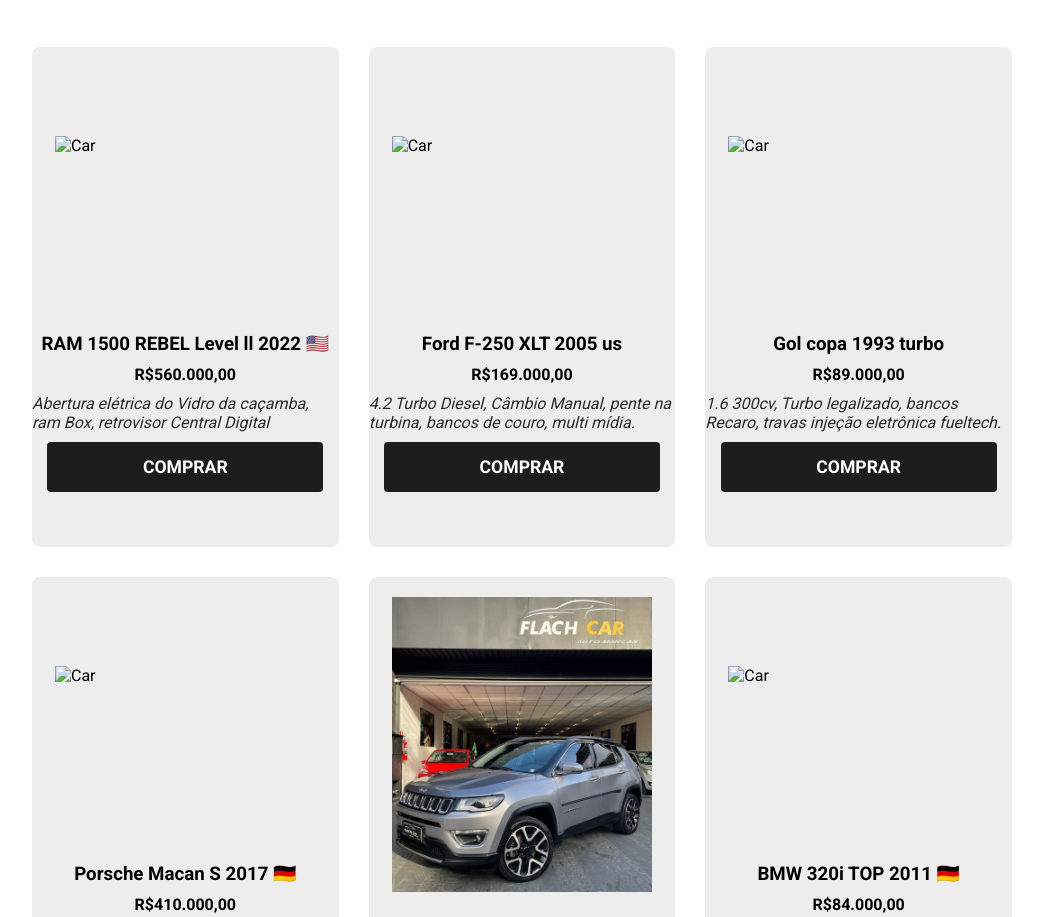
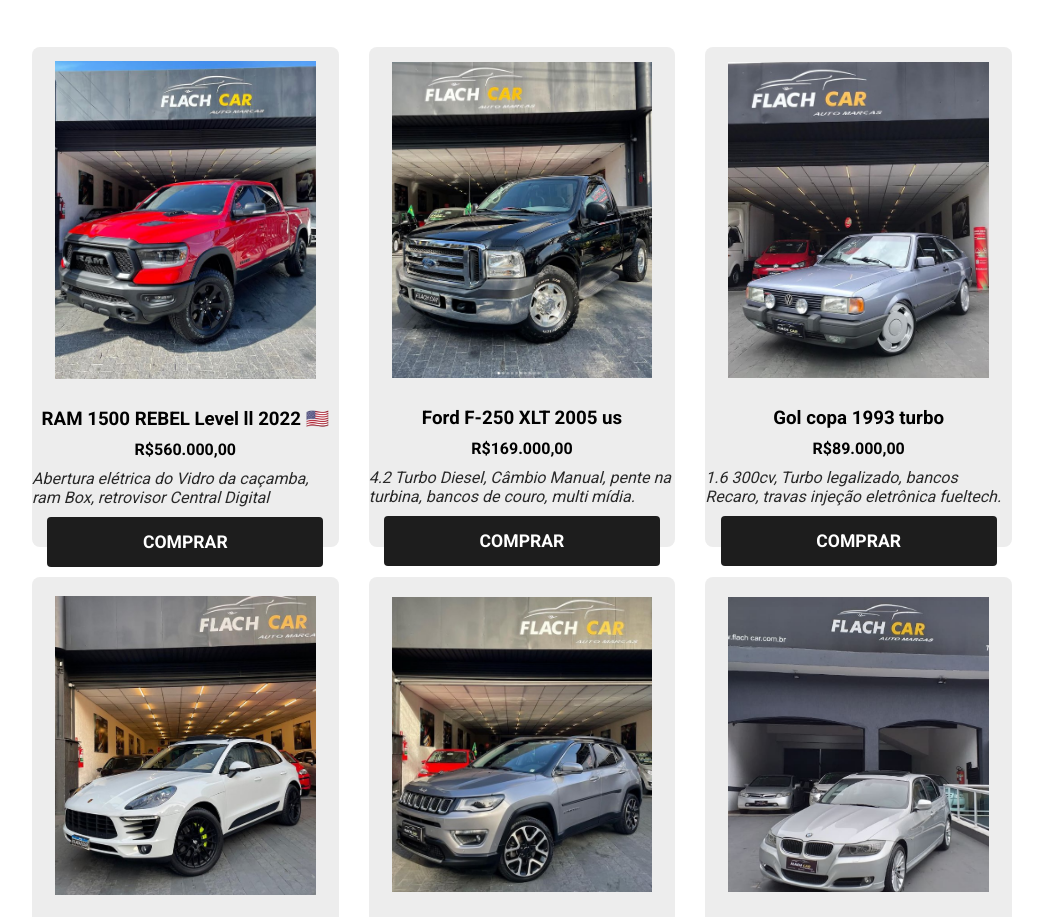
Before and after one commit to Jeffersonbortoluzzi/Flach-Car, a plain HTML site: page index.html in a window 1280 px wide. Shown: the part 854-1771 px from the top of the page, without its empty margins (118-1161 px from the left). Drawn offline with Linux system fonts and the light colour scheme.

Commit message:
att-html

```diff
--- a/index.html
+++ b/index.html
@@ -47,7 +47,7 @@
         </div>
         <div class="card-wrapper">
           <div class="card-item">
-            <img src="./img/ram.png" alt="Car" />
+            <img src="./img/ram.jpg" alt="Car" />
             <div class="card-content">
               <h3>RAM 1500 REBEL Level ll 2022 🇺🇸</h3>
               <h4>R$560.000,00</h4>
@@ -59,7 +59,7 @@
             </div>
           </div>
           <div class="card-item">
-            <img src="/img/f250.png" alt="Car" />
+            <img src="/img/f250.jpg" alt="Car" />
             <div class="card-content">
               <h3>Ford F-250 XLT 2005 us</h3>
               <h4>R$169.000,00</h4>
@@ -71,7 +71,7 @@
             </div>
           </div>
           <div class="card-item">
-            <img src="/img/golturbo.png" alt="Car" />
+            <img src="/img/golturbo.jpg" alt="Car" />
             <div class="card-content">
               <h3>Gol copa 1993 turbo</h3>
               <h4>R$89.000,00</h4>
@@ -83,7 +83,7 @@
             </div>
           </div>
           <div class="card-item">
-            <img src="/img/macan.png" alt="Car" />
+            <img src="/img/macan.jpg" alt="Car" />
             <div class="card-content">
               <h3>Porsche Macan S 2017 🇩🇪</h3>
               <h4>R$410.000,00</h4>
@@ -104,7 +104,7 @@
             </div>
           </div>
           <div class="card-item">
-            <img src="/img/bmw.png" alt="Car" />
+            <img src="/img/bmw.jpg" alt="Car" />
             <div class="card-content">
               <h3>BMW 320i TOP 2011 🇩🇪</h3>
               <h4>R$84.000,00</h4>
@@ -262,12 +262,13 @@
             <h6>+55 (11)4803-4102</h6>
             <h6>flachcar@gmail.com.br</h6>
             <h6>
-              Av. Monteiro Lobato, n 5280 - Cumbica, <br> Guarulhos - SP, 07180-000
+              Av. Monteiro Lobato, n 5280 - Cumbica, <br />
+              Guarulhos - SP, 07180-000
             </h6>
           </div>
         </div>
       </div>
-      <div class="last">DevSuperior 2021 - Use like you want</div>
+      <div class="last">Flach car</div>
     </footer>
   </body>
 </html>
```
